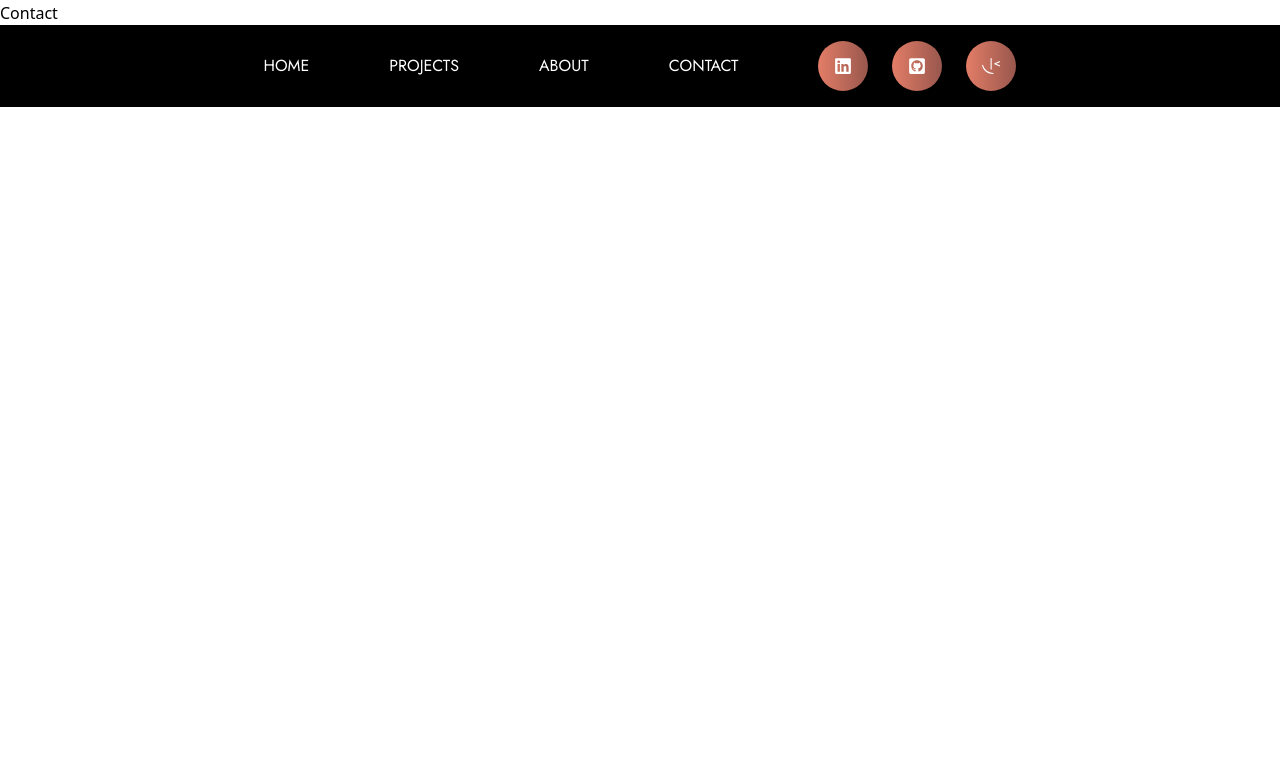
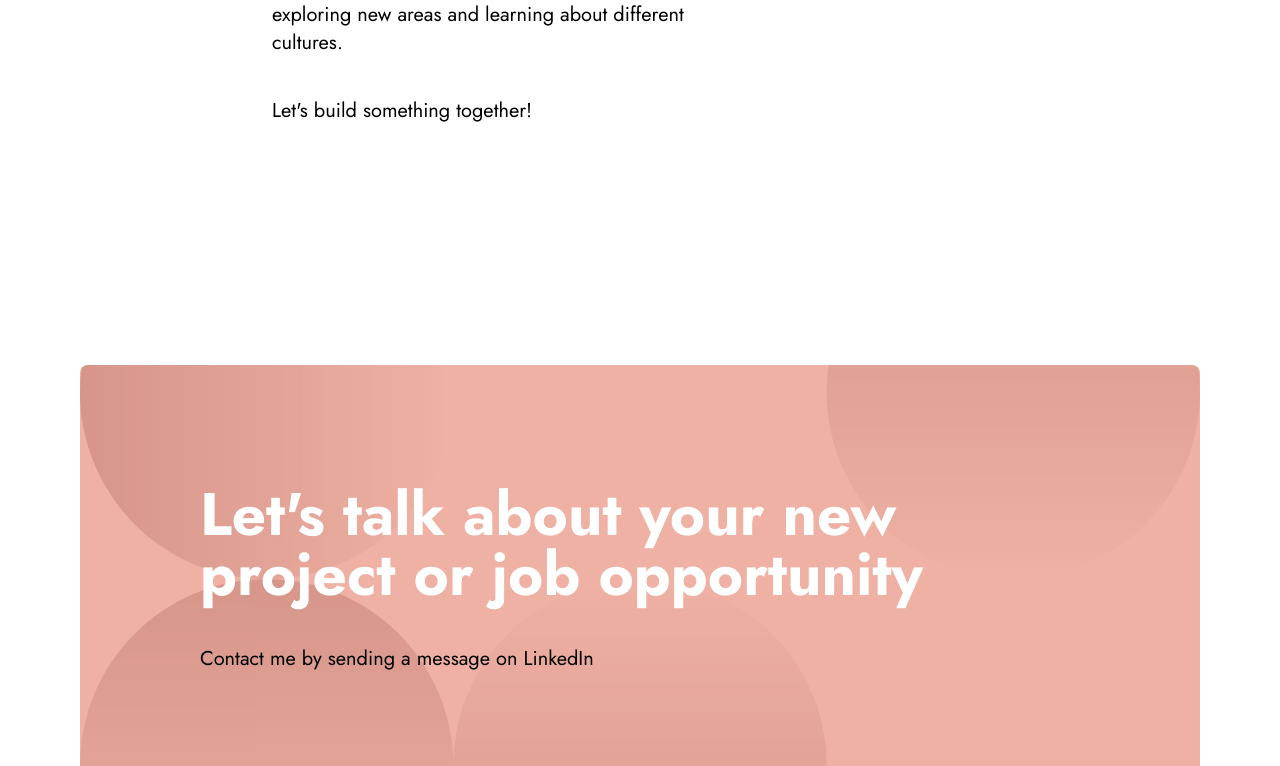
Before and after one commit to lavollmer/portfolio-lauradev, a React (Vite) app: page / in a window 1280 px wide. Shown: the part 4794-5560 px from the top of the page. Before the commit the page ends 4901 px from the top, so only its background shows below. Built offline with nearby package versions, Linux system fonts and the light colour scheme.

Commit message:
fixing contact section

```diff
--- a/src/App.jsx
+++ b/src/App.jsx
@@ -18,7 +18,9 @@ function App() {
       <div>
         <Projects />
         <About />
-        <Contact />
+        <div className="p-20">
+          <Contact />
+        </div>
         <Footer />
       </div>
     </>
--- a/src/components/About.jsx
+++ b/src/components/About.jsx
@@ -3,7 +3,7 @@ import Avatar from "../assets/Avatar.png";
 
 const About = () => {
   return (
-    <div className="flex flex-row items-center justify-center p-20 font-jost text-black">
+    <div className="flex flex-row items-center justify-center p-40 font-jost text-black">
       <div className="flex flex-col w-1/2 pr-10 space-y-10">
         <div>
           <h1 className="text-black text-5xl">About</h1>
@@ -22,6 +22,7 @@ const About = () => {
             Outside of work, I love to paint, draw and any type of craft. I love using
             my creativity to make something beautiful and meaningful. I also love exploring new areas and learning about different cultures.
           </p>
+          <p>Let's build something together!</p>
         </div>
       </div>
       <div>
--- a/src/components/Contact.jsx
+++ b/src/components/Contact.jsx
@@ -1,9 +1,25 @@
-import React from 'react'
+import React from "react";
+import BackgroundOverlay from "../assets/backgroundimageoverlay.svg";
 
 const Contact = () => {
   return (
-    <div>Contact</div>
-  )
-}
+    <div className="flex flex-row relative rounded-lg w-full bg-burnt-sienna bg-opacity-60 font-jost p-20 landing-container">
+      <div
+        className="absolute inset-0 bg-cover bg-center z-10"
+        style={{ backgroundImage: `url(${BackgroundOverlay})` }}
+      ></div>
+      <div className="flex flex-col relative z-20 p-10 space-y-10">
+        <div>
+          <h1 className="text-white text-6xl font-bold">
+            Let's talk about your new project or job opportunity
+          </h1>
+        </div>
+        <div>
+          <p className="text-xl">Contact me by sending a message on LinkedIn</p>
+        </div>
+      </div>
+    </div>
+  );
+};
 
-export default Contact
+export default Contact;
```
